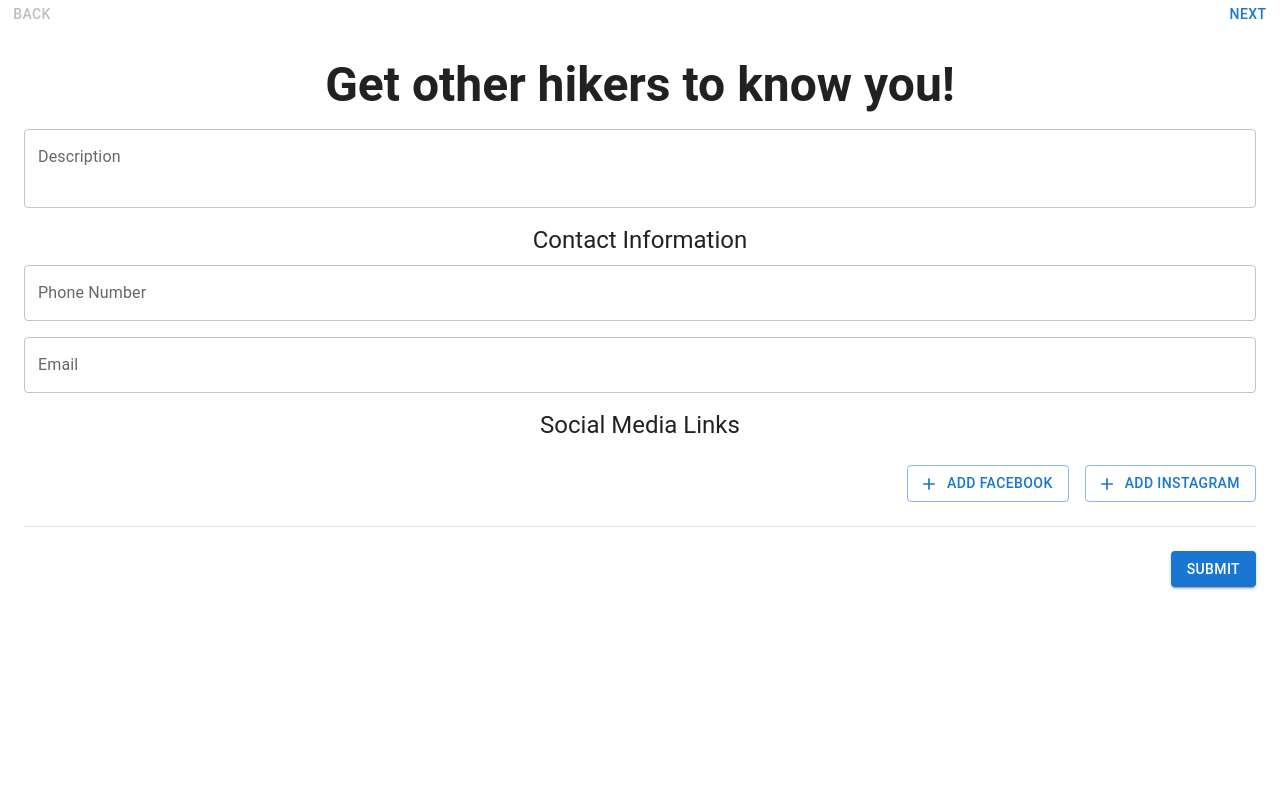
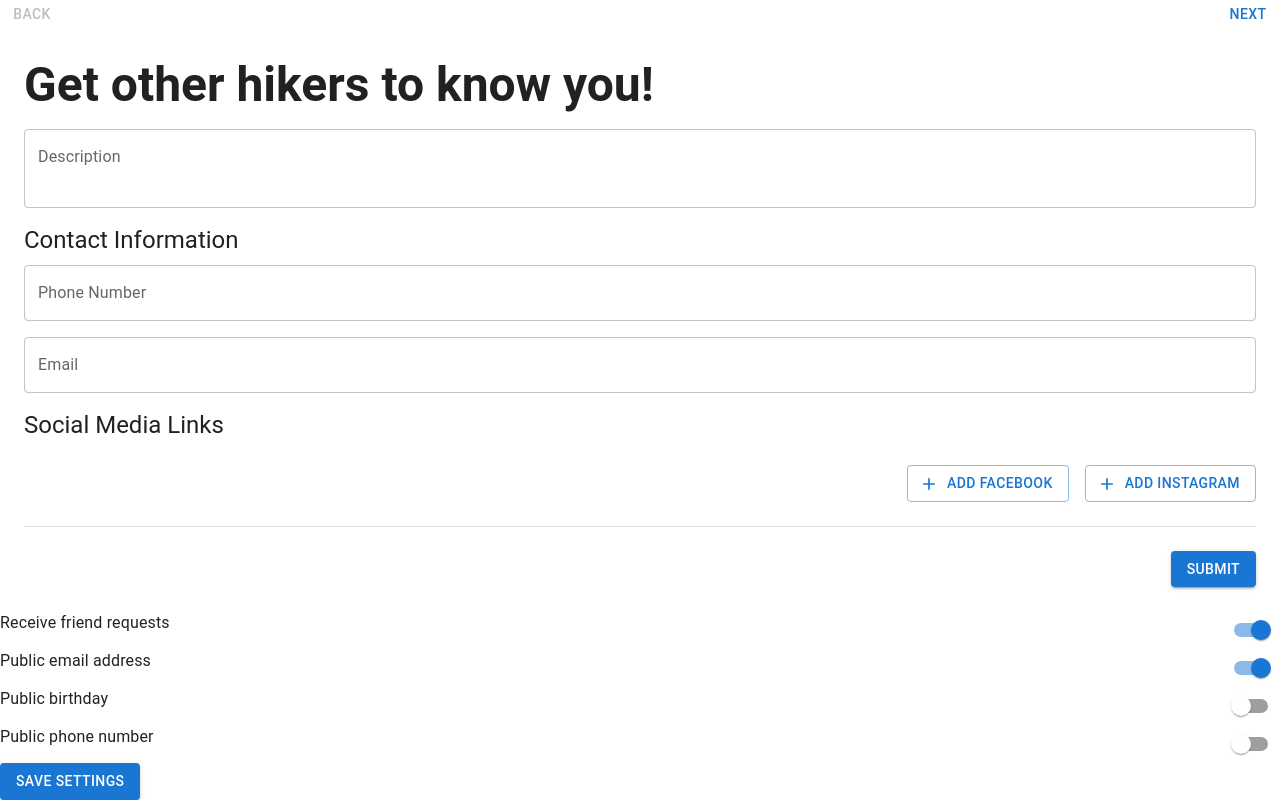
Before and after one commit to Kousay-Jebir/hikehub, a React (Create React App) app in the folder frontend/: page / in a window 1280 px wide. Shown: the part 1081-1881 px from the top of the page. Before the commit the page ends 1692 px from the top, so only its background shows below. Built offline with nearby package versions, Linux system fonts and the light colour scheme.

Commit message:
hiker can change his profile settings

```diff
--- a/frontend/src/App.js
+++ b/frontend/src/App.js
@@ -1,10 +1,11 @@
 import logo from './logo.svg';
-import './App.css';
+/* import './App.css'; */
 import SignIn from './auth/components/SignIn';
 import SignUp from './auth/components/SignUp';
 
 import ProfileSetupStepper from './profile-management/profile-setup/ProfileSetupStepper';
 import OrganizationProfileSetup from './profile-management/profile-setup/OrganizationProfileSetup';
+import ProfileSettings from './profile-management/profile-settings/ProfileSettings';
 
 function App() {
   const isSignin = true;
@@ -15,6 +16,8 @@ function App() {
       }
       <ProfileSetupStepper/>
       <OrganizationProfileSetup></OrganizationProfileSetup>
+
+      <ProfileSettings></ProfileSettings>
     </div>
   );
 }
--- a/frontend/src/api/profile-management/routes.js
+++ b/frontend/src/api/profile-management/routes.js
@@ -2,5 +2,6 @@ import BASE_URL from "../BASE_URL";
 
 const USER_PROFILE = BASE_URL + "/user-profiles/"
 const ORGANIZATION_PROFILE = BASE_URL + "/organization-profiles/"
+const USER_PROFILE_SETTINGS = BASE_URL + "/user-settings/"
 
-export {USER_PROFILE,ORGANIZATION_PROFILE}
+export {USER_PROFILE,ORGANIZATION_PROFILE,USER_PROFILE_SETTINGS}
--- /dev/null
+++ b/frontend/src/api/profile-management/services/editProfileSettings.js
@@ -0,0 +1,24 @@
+import BASE_URL from "../../BASE_URL";
+import axios from "axios";
+import {USER_PROFILE_SETTINGS} from "../routes";
+
+
+export default async function editProfileSettings(accessToken,userId,settings){
+    try {
+      const response = await axios.patch(USER_PROFILE_SETTINGS + userId,
+        {...settings,
+        id:userId
+        },
+        {
+          headers: {
+            'Authorization': `Bearer ${accessToken}`,
+            'Content-Type': 'application/json'
+          }
+        }
+      );
+      return response.data;
+    } catch (error) {
+      // Handle error (e.g., show an alert or log it)
+      throw error;
+    }
+  };
--- /dev/null
+++ b/frontend/src/profile-management/profile-settings/ProfileSettings.js
@@ -0,0 +1,64 @@
+// ProfileSettings.jsx
+import React, { useContext, useState } from 'react';
+import { Box, Button } from '@mui/material';
+import Setting from './Setting';
+import editProfileSettings from '../../api/profile-management/services/editProfileSettings';
+import AuthContext from '../../auth/context/AuthContext';
+
+export default function ProfileSettings() {
+    const authData = useContext(AuthContext)
+    const [settings, setSettings] = useState({
+        isAcceptingFriendRequests: true,
+        isEmailExposed: true,
+        birthdayPrivacy: false,
+        phoneNumberPrivacy: false
+    });
+
+    const handleSettingChange = (settingKey, value) => {
+        setSettings(prevSettings => ({
+            ...prevSettings,
+            [settingKey]: value,
+        }));
+    };
+
+    const handleSubmit = async () => {
+        // You can add logic here to submit settings to your backend or perform other actions
+        const changes = await editProfileSettings(authData.user.accessToken,authData.user.userId,settings);
+        console.log(changes);
+    };
+
+    return (
+        <Box>
+            <Setting
+                settingTitle="Receive friend requests"
+                settingKey="isAcceptingFriendRequests"
+                settingValue={settings.isAcceptingFriendRequests}
+                onSettingChange={handleSettingChange}
+            />
+            <Setting
+                settingTitle="Public email address"
+                settingKey="isEmailExposed"
+                settingValue={settings.isEmailExposed}
+                onSettingChange={handleSettingChange}
+            />
+            <Setting
+                settingTitle="Public birthday"
+                settingKey="birthdayPrivacy"
+                settingValue={settings.birthdayPrivacy}
+                onSettingChange={handleSettingChange}
+            />
+            <Setting
+                settingTitle="Public phone number"
+                settingKey="phoneNumberPrivacy"
+                settingValue={settings.phoneNumberPrivacy}
+                onSettingChange={handleSettingChange}
+            />
+
+            <Box>
+                <Button variant="contained" color="primary" onClick={handleSubmit}>
+                    Save Settings
+                </Button>
+            </Box>
+        </Box>
+    );
+}
--- /dev/null
+++ b/frontend/src/profile-management/profile-settings/Setting.js
@@ -0,0 +1,19 @@
+// Setting.jsx
+import React from 'react';
+import { Box, Typography, Switch } from '@mui/material';
+
+export default function Setting({ settingTitle, settingKey, settingValue, onSettingChange }) {
+    const handleSwitchChange = (event) => {
+        const { checked } = event.target;
+        console.log(checked)
+        onSettingChange(settingKey, checked);
+    };
+
+
+    return (
+        <Box display="flex" justifyContent="space-between">
+            <Typography>{settingTitle}</Typography>
+            <Switch checked={settingValue} onChange={handleSwitchChange} />
+        </Box>
+    );
+}
```
Also changed, not shown: 1 other file (tests, documents, lock files or other folders).
